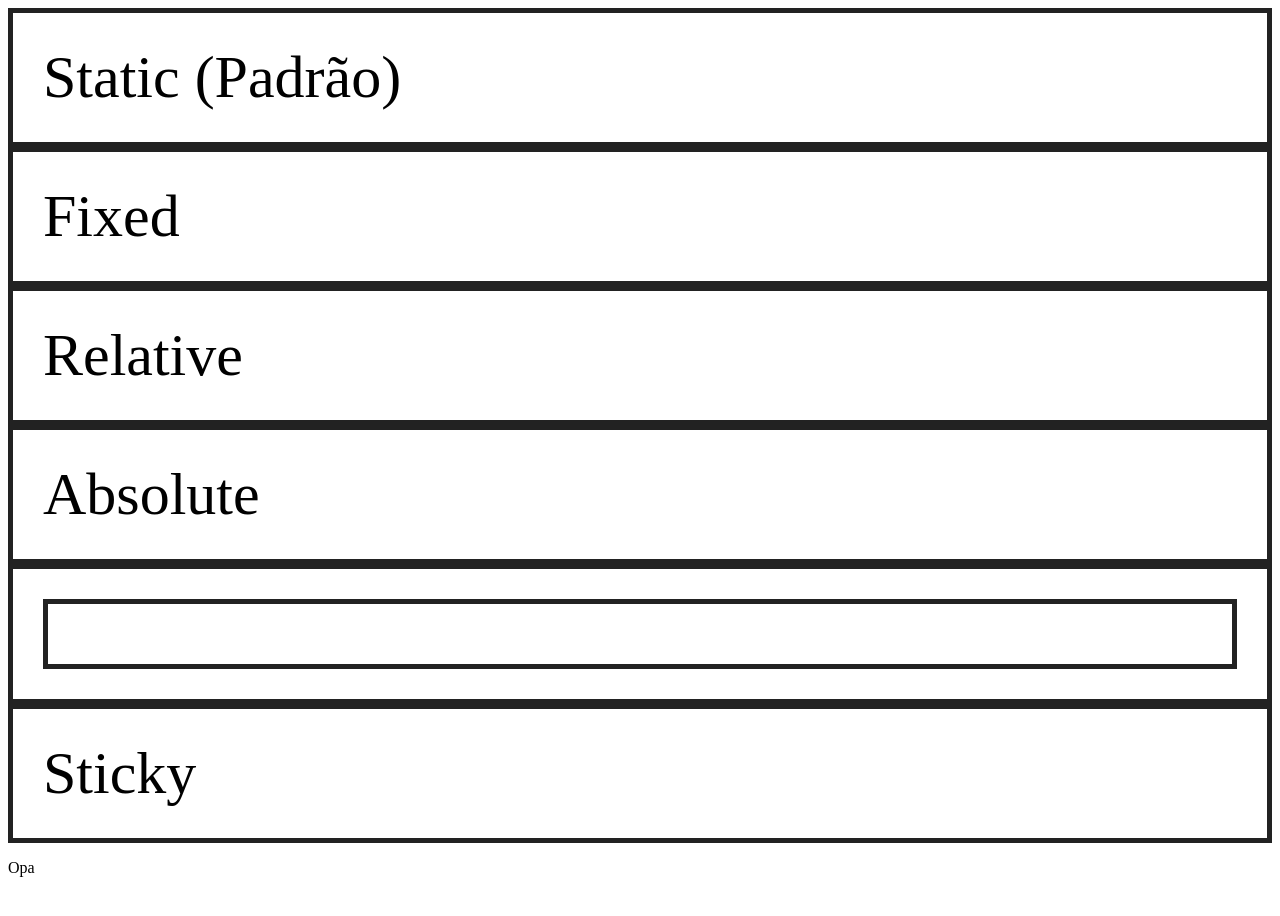
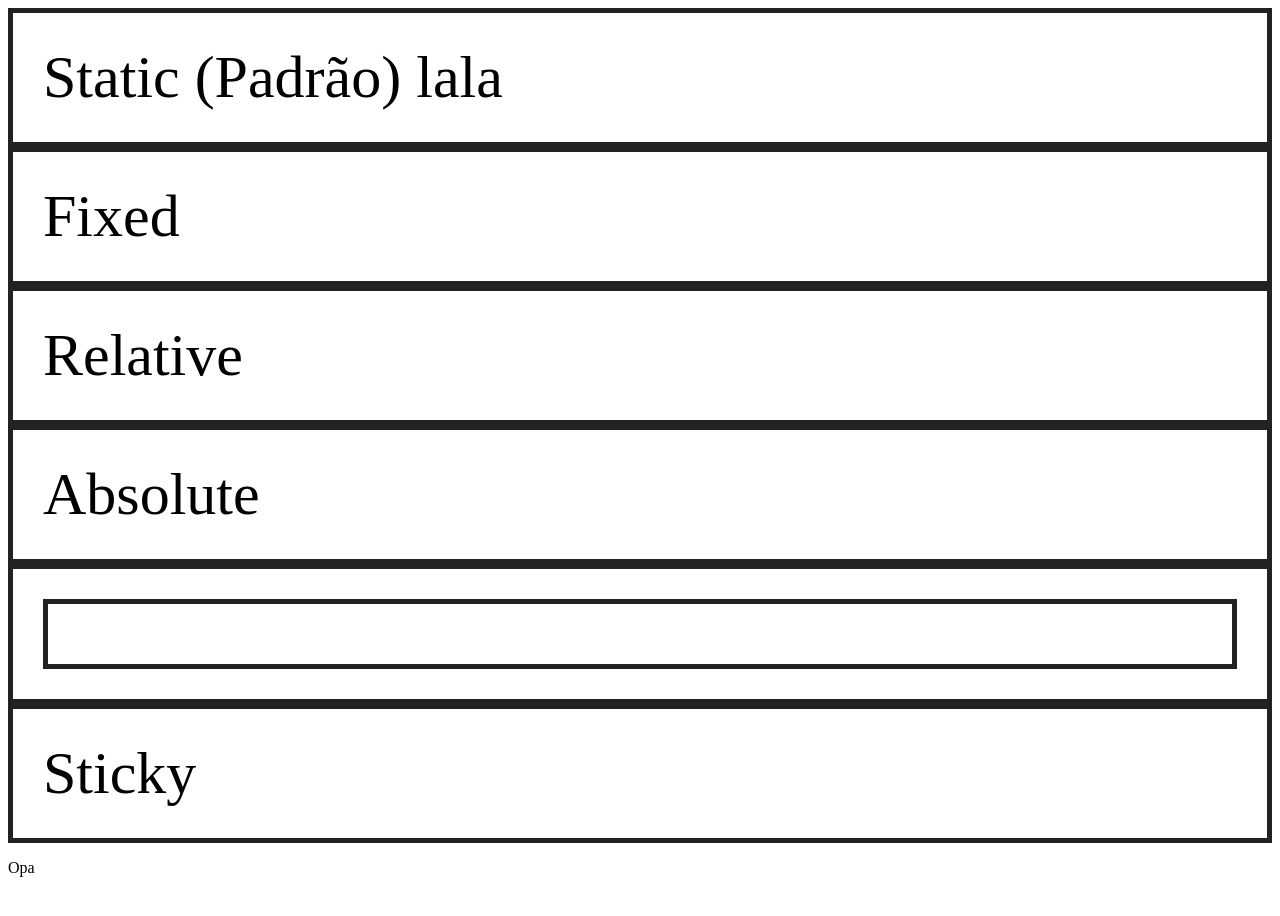
Before and after one commit to AlessandroBarreto/ExerciciosWeb, a plain HTML site: page css/position.html in a window 1280 px wide. Shown: the top 916 px of the page. Drawn offline with Linux system fonts and the light colour scheme.

Commit message:
css position2

```diff
--- a/css/position.html
+++ b/css/position.html
@@ -14,7 +14,7 @@
 </head>
 
 <body>
-    <div class="static">Static (Padrão)</div>
+    <div class="static">Static (Padrão) lala</div>
     <div class="fixed">Fixed</div>
     <div class="relative1">Relative</div>
     <div class="absolute1">Absolute</div>
```
